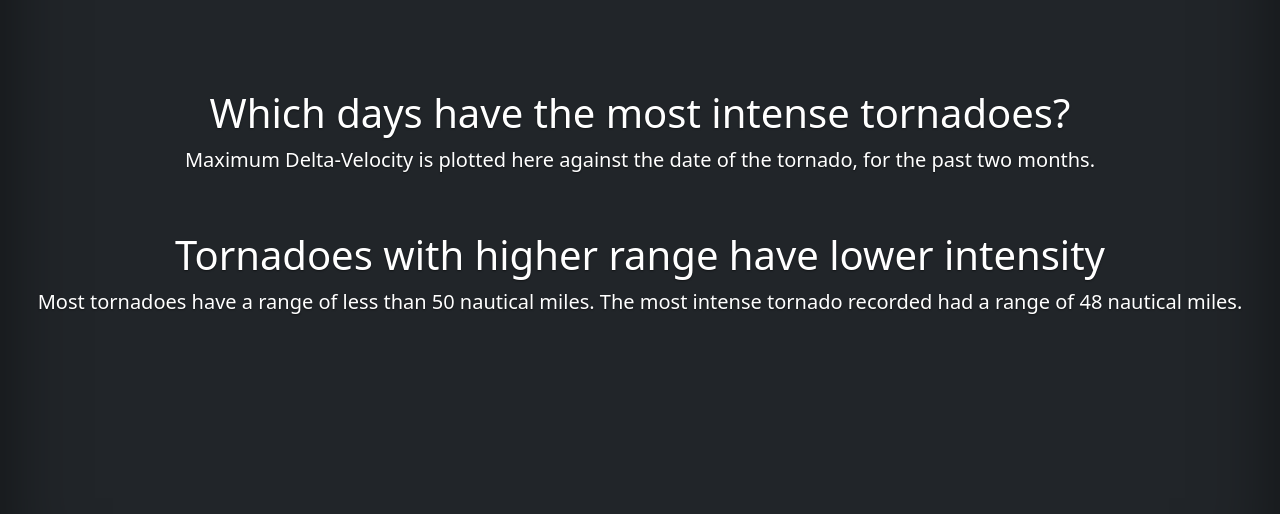
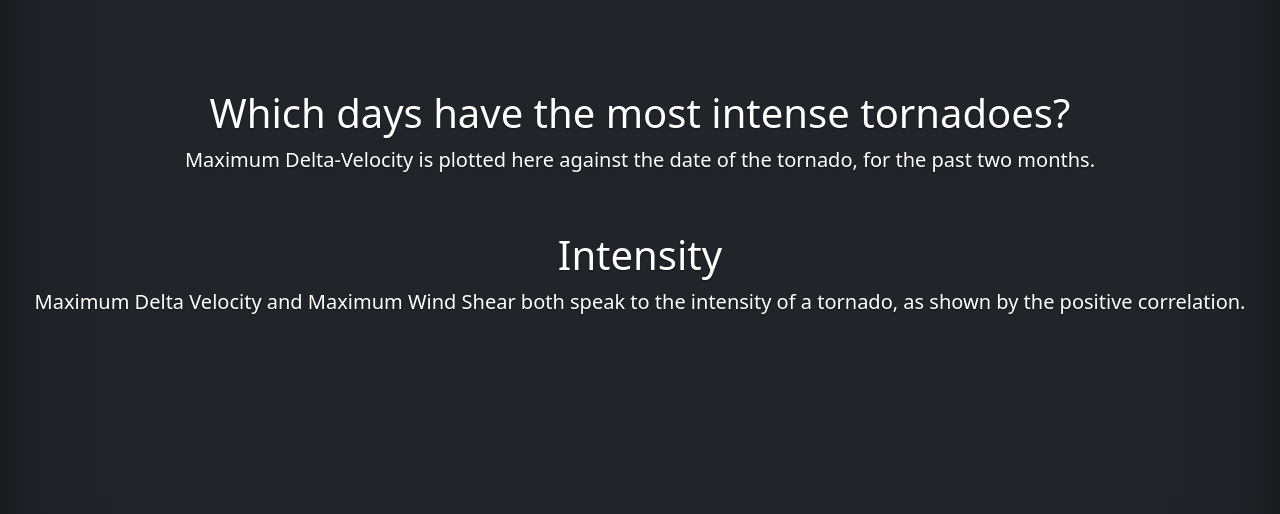
Before and after one commit to tebohl/Tornado-Project, a Flask app: page /intensity in a window 1280 px wide. Shown: the part 207-721 px from the top of the page. Run offline with Flask 2, Linux system fonts and the light colour scheme; data that the repository does not hold is empty; some libraries are stand-ins or nearby versions.

Commit message:
updated range map

```diff
--- a/static/js/intensity_plot.js
+++ b/static/js/intensity_plot.js
@@ -25,15 +25,17 @@ function init() {
 
         //scatterplt showing tornadoes by range v. max shear:
         let trace2 = {
-            x: ranges,
+            x: mxdvs,
             y: max_shears,
             mode: 'markers',
             type: 'scatter',
-            hovertext: ids
+            hovertext: ids,
+            width: 200,
+            height: 200
         };
         let layout2 = {
-            title: {text:"Range v. Maximum Wind Shear"},
-            xaxis: {title: {text: "Range (in nautical miles)"}},
+            title: {text:"Maximum Delta Velocity v. Maximum Wind Shear"},
+            xaxis: {title: {text: "Maximum Delta Velocity)"}},
             yaxis: {title: {text: "Maximum Wind Shear"}}
         };
         let data2 = [trace2];
--- a/templates/intensity-plot.html
+++ b/templates/intensity-plot.html
@@ -92,10 +92,10 @@
     <p class="lead">Maximum Delta-Velocity is plotted here against the date of the tornado, for the past two months.</p>
   </main>
   <main class="px-3">
-    <h1 style="margin-top: 1em">Tornadoes with higher range have lower intensity</h1>
+    <h1 style="margin-top: 1em">Intensity</h1>
      <!-- The div that holds our map -->
    <div id="plot2"></div>
-   <p class="lead">Most tornadoes have a range of less than 50 nautical miles. The most intense tornado recorded had a range of 48 nautical miles.</p>
+   <p class="lead">Maximum Delta Velocity and Maximum Wind Shear both speak to the intensity of a tornado, as shown by the positive correlation.</p>
  </main>
 
   <footer class="mt-auto text-white-50">
```
